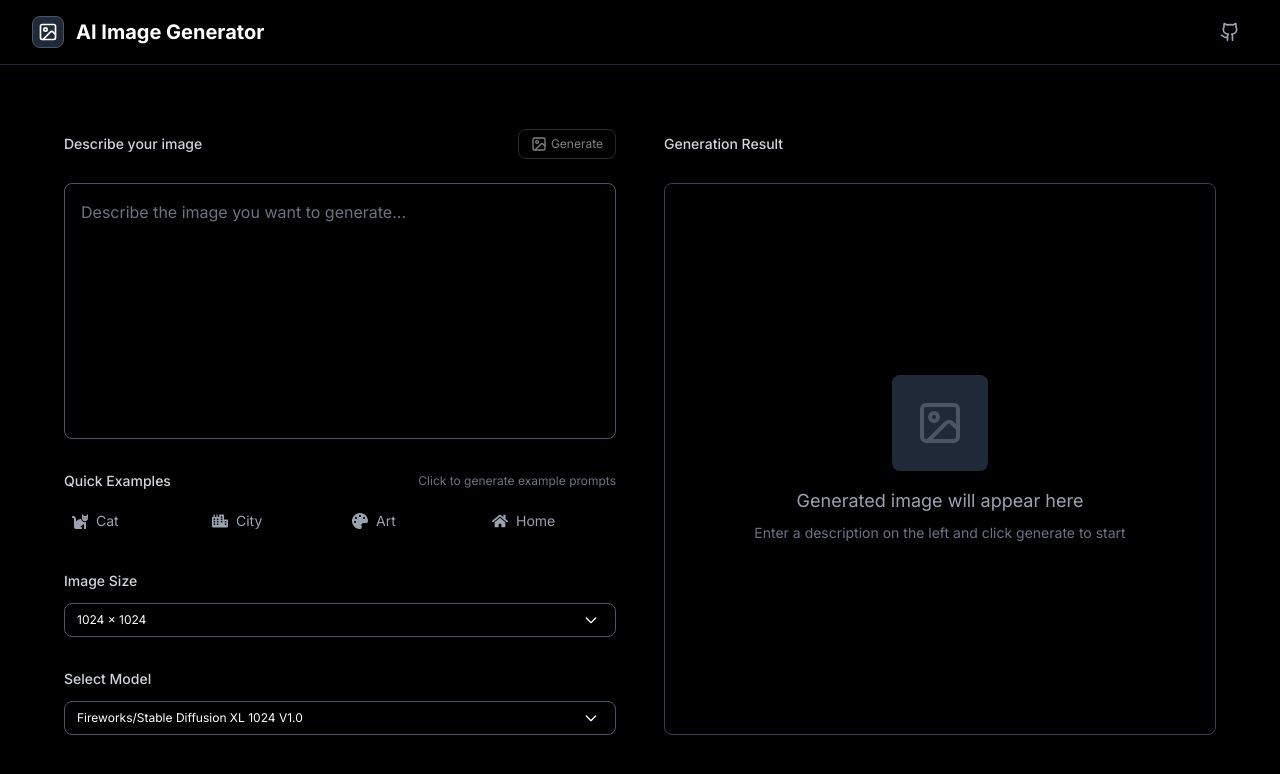
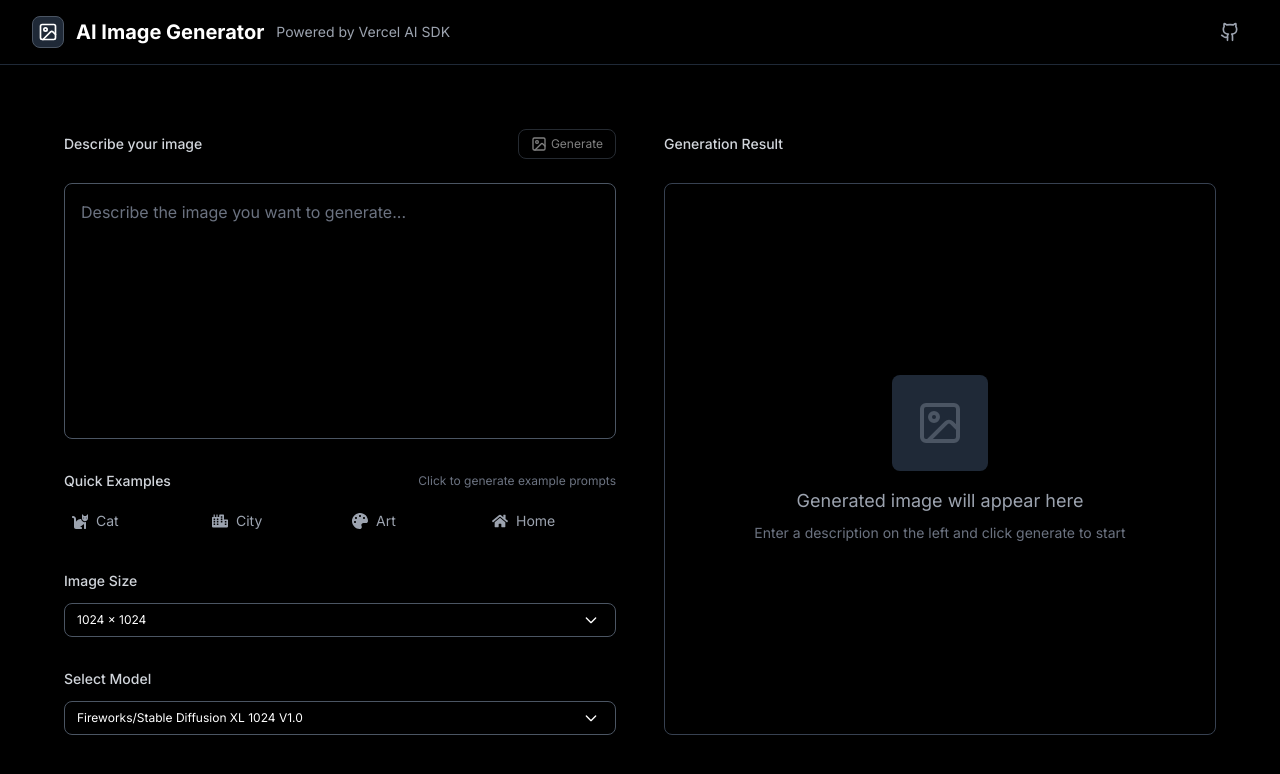
Before and after one commit to tomcomtang/vercel-ai-image-generator, a Next.js app: page / in a window 1280 px wide. Shown: the top 774 px of the page. Built offline with nearby package versions, Linux system fonts and the light colour scheme.

Commit message:
Add 'Powered by Vercel AI SDK' text to navigation bar
- Add powered by text next to AI Image Generator title
- Use gray-400 color for subtle branding
- Add ml-4 margin for proper spacing
- Maintain consistent navigation styling

```diff
--- a/components/Navigation.tsx
+++ b/components/Navigation.tsx
@@ -10,6 +10,7 @@ export default function Navigation() {
               <ImageIcon className="w-5 h-5 text-white" />
             </div>
             <h1 className="text-xl font-bold text-white">AI Image Generator</h1>
+            <span className="text-sm text-gray-400 ml-4">Powered by Vercel AI SDK</span>
           </div>
 
           <div className="flex items-center">
```
Also changed, not shown: 4 other files (tests, documents, lock files or other folders).
